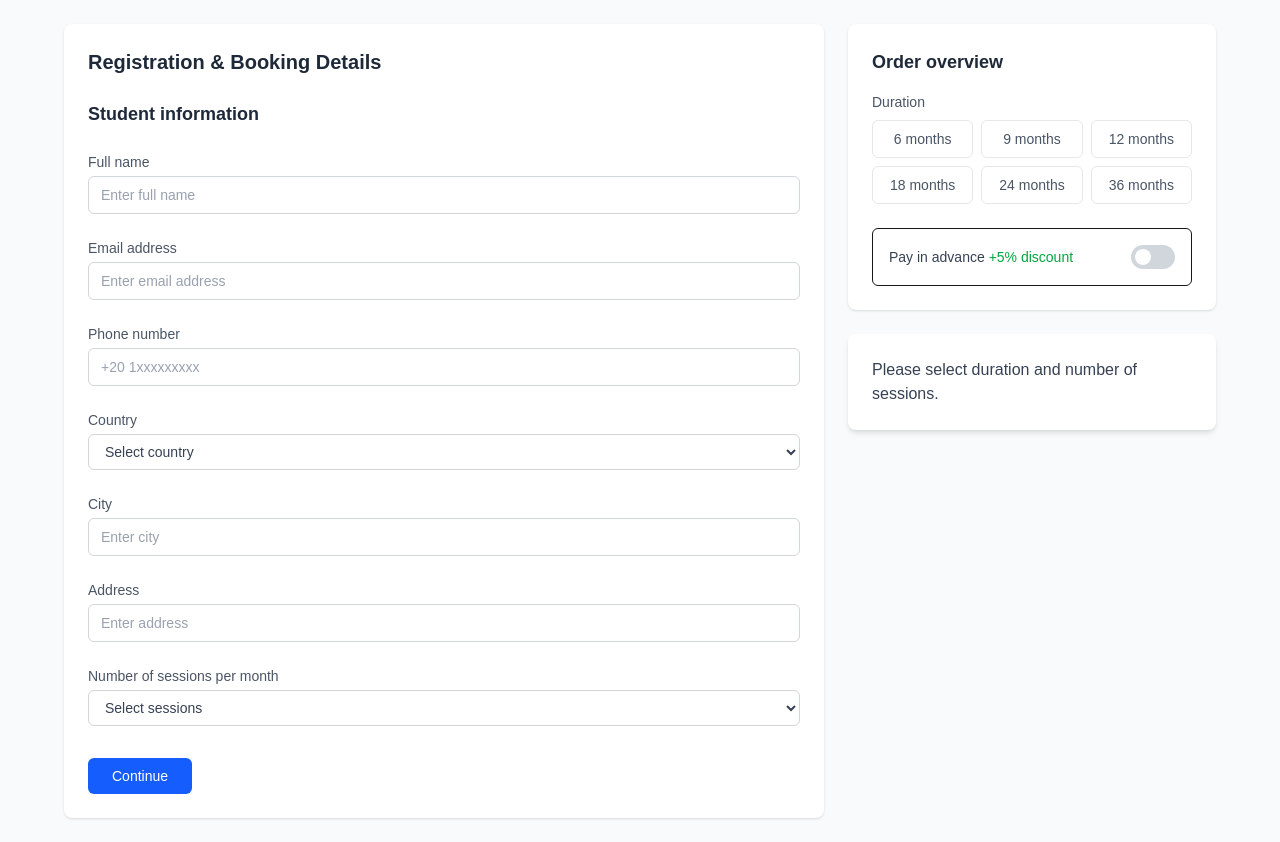
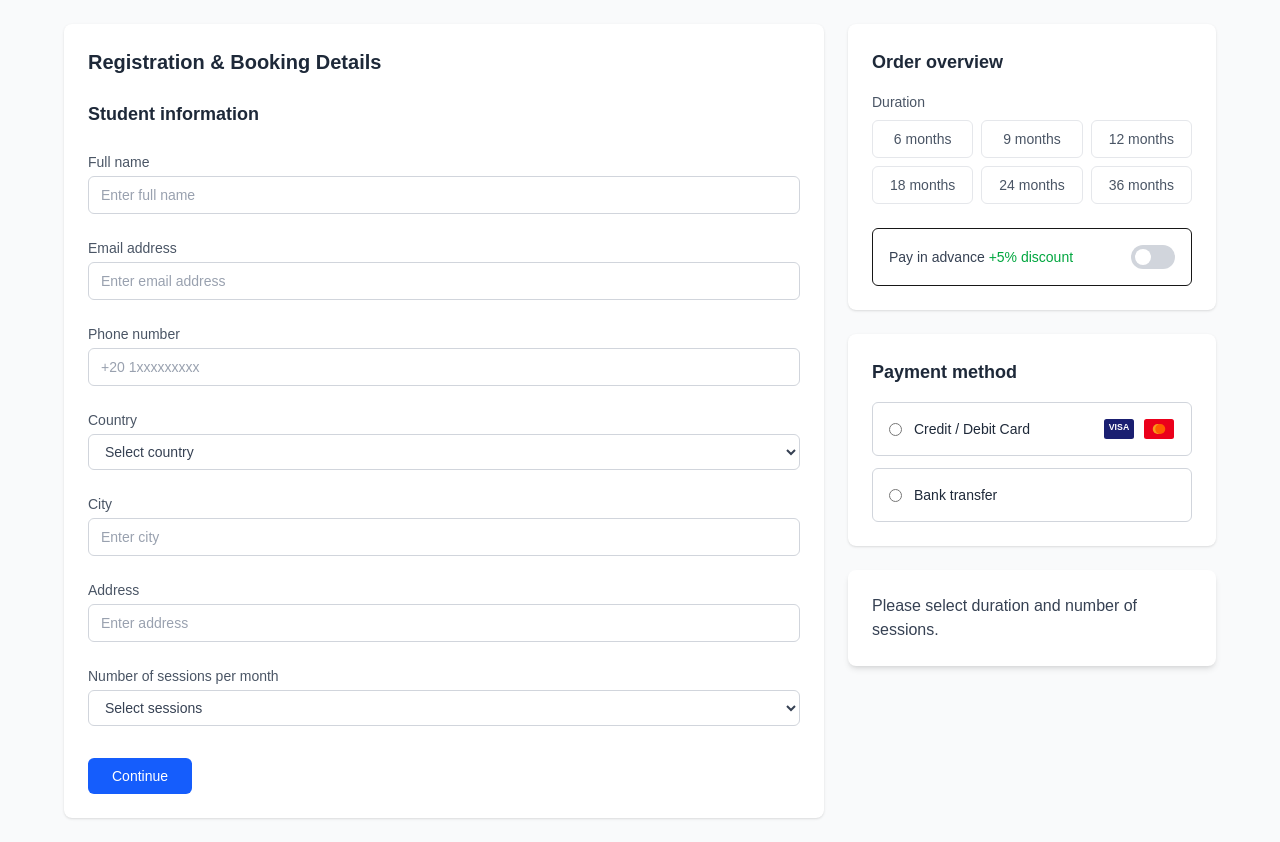
Before and after one commit to ahmadashraf7x/order-form-ui, a Next.js app: page / in a window 1280 px wide. Built offline with nearby package versions, Linux system fonts and the light colour scheme.

Commit message:
feat: add payment method selection and validation

```diff
--- a/src/app/page.tsx
+++ b/src/app/page.tsx
@@ -3,6 +3,7 @@ import OrderLayout from "@/components/layout/OrderLayout";
 import OrderForm from "@/components/form/OrderForm";
 import PlanStep from "@/components/form/PlanStep";
 import OrderSummary from "@/components/summary/OrderSummary";
+import PaymentMethodStep from "@/components/form/PaymentMethodStep";
 
 export default function HomePage() {
   return (
@@ -10,6 +11,8 @@ export default function HomePage() {
       <OrderForm />
       <div className="space-y-6">
         <PlanStep />
+        <PaymentMethodStep />
+
         <OrderSummary />
       </div>
     </OrderLayout>
--- a/src/components/form/OrderForm.tsx
+++ b/src/components/form/OrderForm.tsx
@@ -7,17 +7,16 @@ import { submitOrder } from "@/services/order.service";
 
 export default function OrderForm() {
     const [submitAttempted, setSubmitAttempted] = useState(false);
-    const { studentInfo, duration, sessionsPerMonth } = useOrder();
+    const { studentInfo, duration, sessionsPerMonth, paymentMethod } = useOrder();
     const [loading, setLoading] = useState(false);
     const [error, setError] = useState<string | null>(null);
     const [success, setSuccess] = useState(false);
-    const [isOrderValid, setIsOrderValid] = useState(false);
+
 
     useEffect(() => {
         setError(null);
         setSuccess(false);
-        setIsOrderValid(false);
-    }, [studentInfo, sessionsPerMonth, duration]);
+    }, [studentInfo, sessionsPerMonth, duration, paymentMethod]);
 
 
 
@@ -25,11 +24,15 @@ export default function OrderForm() {
         setSubmitAttempted(true);
         setError(null);
         setSuccess(false);
-        setIsOrderValid(false);
 
         const studentErrors = validateStudentInfo(studentInfo);
         if (Object.keys(studentErrors).length > 0) {
             setError("Please fill all required student information");
+            return;
+        }
+
+        if (!paymentMethod) {
+            setError("Please select a payment method");
             return;
         }
 
@@ -43,7 +46,6 @@ export default function OrderForm() {
             return;
         }
 
-        setIsOrderValid(true);
 
         setLoading(true);
         try {
@@ -86,7 +88,7 @@ export default function OrderForm() {
                 >
                     {loading
                         ? "Submitting..."
-                        : isOrderValid
+                        : success
                             ? "Proceed to Payment"
                             : "Continue"}
                 </button>
--- /dev/null
+++ b/src/components/form/PaymentMethodStep.tsx
@@ -0,0 +1,67 @@
+"use client";
+
+import { useOrder } from "@/hooks/useOrder";
+import VisaIcon from "@/components/icons/VisaIcon";
+import MastercardIcon from "@/components/icons/MastercardIcon";
+
+export default function PaymentMethodStep() {
+    const { paymentMethod, setPaymentMethod } = useOrder();
+
+    return (
+        <section className="rounded-lg bg-white p-6 shadow-sm">
+            <h3 className="mb-4 text-lg font-semibold text-gray-800">
+                Payment method
+            </h3>
+
+            <div className="space-y-3">
+                {/* Card payment */}
+                <label
+                    className={`flex cursor-pointer items-center justify-between rounded-md border p-4 transition
+            ${paymentMethod === "card"
+                            ? "border-blue-600 bg-blue-50"
+                            : "border-gray-300"
+                        }`}
+                >
+                    <div className="flex items-center gap-3">
+                        <input
+                            type="radio"
+                            name="payment"
+                            checked={paymentMethod === "card"}
+                            onChange={() => setPaymentMethod("card")}
+                        />
+
+                        <span className="text-sm font-medium text-gray-800">
+                            Credit / Debit Card
+                        </span>
+                    </div>
+
+                    {/* Card icons */}
+                    <div className="flex items-center gap-2">
+                        <VisaIcon />
+                        <MastercardIcon />
+                    </div>
+                </label>
+
+                {/* Bank transfer */}
+                <label
+                    className={`flex cursor-pointer items-center gap-3 rounded-md border p-4 transition
+            ${paymentMethod === "bank"
+                            ? "border-blue-600 bg-blue-50"
+                            : "border-gray-300"
+                        }`}
+                >
+                    <input
+                        type="radio"
+                        name="payment"
+                        checked={paymentMethod === "bank"}
+                        onChange={() => setPaymentMethod("bank")}
+                    />
+
+                    <span className="text-sm font-medium text-gray-800">
+                        Bank transfer
+                    </span>
+                </label>
+            </div>
+        </section>
+    );
+}
--- /dev/null
+++ b/src/components/icons/MastercardIcon.tsx
@@ -0,0 +1,14 @@
+export default function MastercardIcon() {
+    return (
+        <svg
+            width="32"
+            height="20"
+            viewBox="0 0 48 32"
+            fill="none"
+        >
+            <rect width="48" height="32" rx="4" fill="#EB001B" />
+            <circle cx="22" cy="16" r="8" fill="#F79E1B" />
+            <circle cx="26" cy="16" r="8" fill="#FF5F00" />
+        </svg>
+    );
+}
--- /dev/null
+++ b/src/components/icons/VisaIcon.tsx
@@ -0,0 +1,22 @@
+export default function VisaIcon() {
+    return (
+        <svg
+            width="32"
+            height="20"
+            viewBox="0 0 48 32"
+            fill="none"
+        >
+            <rect width="48" height="32" rx="4" fill="#1A1F71" />
+            <text
+                x="50%"
+                y="55%"
+                textAnchor="middle"
+                fill="white"
+                fontSize="14"
+                fontWeight="bold"
+            >
+                VISA
+            </text>
+        </svg>
+    );
+}
--- a/src/components/summary/OrderSummary.tsx
+++ b/src/components/summary/OrderSummary.tsx
@@ -7,7 +7,7 @@ import { calculateTotalPrice } from "@/utils/priceCalculator";
 import { PricingConfig } from "@/types/pricing";
 
 export default function OrderSummary() {
-  const { duration, sessionsPerMonth, payInAdvance } = useOrder();
+  const { duration, sessionsPerMonth, payInAdvance, paymentMethod } = useOrder();
   const [pricing, setPricing] = useState<PricingConfig | null>(null);
   const [loading, setLoading] = useState(true);
   const [error, setError] = useState<string | null>(null);
@@ -80,6 +80,23 @@ export default function OrderSummary() {
         </div>
 
         <div className="flex justify-between">
+          <span>Payment method</span>
+          <span className="font-medium text-gray-900">
+            {paymentMethod
+              ? paymentMethod === "card"
+                ? "Card"
+                : "Bank transfer"
+              : "Not selected"}
+          </span>
+        </div>
+        {payInAdvance && (
+          <div className="flex justify-between text-green-600">
+            <span>Pay in advance</span>
+            <span>Yes</span>
+          </div>
+        )}
+
+        <div className="flex justify-between">
           <span>Monthly price</span>
           <span className="font-medium text-gray-900">
             ${monthlyPrice.toFixed(2)}
@@ -99,6 +116,7 @@ export default function OrderSummary() {
           <span>Total</span>
           <span>${finalTotal.toFixed(2)}</span>
         </div>
+
       </div>
     </aside>
   );
--- a/src/hooks/useOrder.tsx
+++ b/src/hooks/useOrder.tsx
@@ -2,6 +2,7 @@
 
 import { DurationOption, StudentInfo } from "@/types/order";
 import { createContext, useContext, useState } from "react";
+type paymentMethod = "card" | "bank"
 
 type OrderContextType = {
   duration: DurationOption | null;
@@ -12,6 +13,8 @@ type OrderContextType = {
   setStudentInfo: (data: StudentInfo) => void;
   payInAdvance: boolean;
   setPayInAdvance: (v: boolean) => void;
+  paymentMethod: paymentMethod | null;
+  setPaymentMethod: (m: paymentMethod) => void;
 
 };
 
@@ -21,6 +24,7 @@ export function OrderProvider({ children }: { children: React.ReactNode }) {
   const [duration, setDuration] = useState<DurationOption | null>(null);
   const [sessionsPerMonth, setSessionsPerMonth] = useState<number | null>(null);
   const [payInAdvance, setPayInAdvance] = useState<boolean>(false);
+  const [paymentMethod, setPaymentMethod] = useState<paymentMethod | null>(null);
   const [studentInfo, setStudentInfo] = useState<StudentInfo>({
     fullName: "",
     email: "",
@@ -42,6 +46,8 @@ export function OrderProvider({ children }: { children: React.ReactNode }) {
         setStudentInfo,
         payInAdvance,
         setPayInAdvance,
+        paymentMethod,
+        setPaymentMethod,
       }}
     >
       {children}
```
